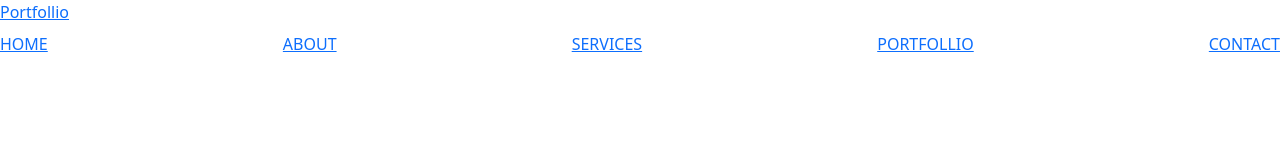
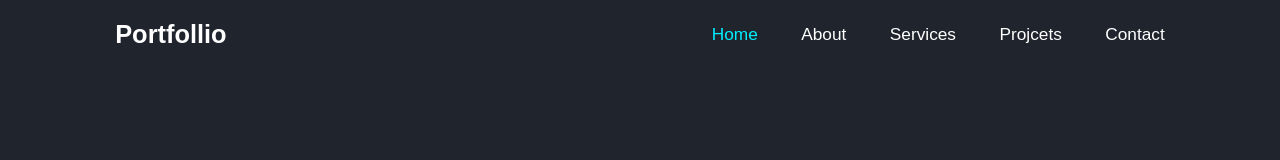
Before and after one commit to SahanChamara/My-Portfollio, a plain HTML site: page index.html in a window 1280 px wide. Drawn offline with nearby package versions, Linux system fonts and the light colour scheme.

Commit message:
navbar Complete

```diff
--- a/CSS/style.css
+++ b/CSS/style.css
@@ -1,6 +1,72 @@
-*{
+@import url('https://fonts.googleapis.com/css2?family=Roboto+Slab:wght@100..900&display=swap');
+
+* {
     padding: 0;
     margin: 0;
     box-sizing: border-box;
+    text-decoration: none;
+    border: none;
+    outline: none;
+    scroll-behavior: smooth;
+    font-family: 'Roboto+Slab',sans-serif;
 
 }
+
+:root{
+    --bg-color:#1f242d;
+    --second-bg-color:#323946;
+    --text-color:#fff;
+    --main-color:#0ef;
+}
+
+html{
+    font-size: 63.5%;
+    overflow: hidden;
+}
+
+body{
+    background: var(--bg-color);
+    color: var(--text-color);
+}
+
+.mlogo{
+    color: var(--text-color);
+}
+
+
+.header {
+    position: fixed;
+    top: 0;
+    left: 0;
+    width: 100%;
+    padding: 2rem 9%;
+    justify-content: space-between;
+    align-items: center;
+    display: flex;
+    z-index: 100;
+}
+
+.logo{
+    font-size: 2.5rem;
+    color: var(--text-color);
+    font-weight: 600;
+    cursor: default;
+}
+
+.navbar a{
+    font-size: 1.7rem;
+    color: var(--text-color);
+    margin-left: 4rem;
+    transition: .3s;
+}
+
+.navbar a:hover,
+.navbar a.active{
+    color: var(--main-color);
+}
+
+#mIcon{
+    font-size: 3.6rem;
+    color: var(--text-color);
+    display: none;
+}
--- a/index.html
+++ b/index.html
@@ -5,31 +5,42 @@
     <meta charset="UTF-8">
     <meta name="viewport" content="width=device-width, initial-scale=1.0">
     <title>My Personal Portfolio</title>
-    <link href="https://cdn.jsdelivr.net/npm/bootstrap@5.3.3/dist/css/bootstrap.min.css" rel="stylesheet"
-        integrity="sha384-QWTKZyjpPEjISv5WaRU9OFeRpok6YctnYmDr5pNlyT2bRjXh0JMhjY6hW+ALEwIH" crossorigin="anonymous">
+
+    <!--Font awoesome-->
+    <link rel="stylesheet" href="https://cdnjs.cloudflare.com/ajax/libs/font-awesome/6.6.0/css/all.min.css"
+        integrity="sha512-Kc323vGBEqzTmouAECnVceyQqyqdsSiqLQISBL29aUW4U/M7pSPA/gEUZQqv1cwx4OnYxTxve5UMg5GT6L4JJg=="
+        crossorigin="anonymous" referrerpolicy="no-referrer" />
+
+    <!--css style sheet-->
+    <link rel="stylesheet" href="CSS/style.css">
+
+    <!--Box Icon css-->
+    <link href='https://unpkg.com/boxicons@2.1.4/css/boxicons.min.css' rel='stylesheet'>
+
 </head>
 
 <body>
     <header class="header">
         <a href="#" class="logo">Portfollio</a>
 
+        <i class='bx bx-menu' id="mIcon"></i>
+
         <nav class="navbar">
-            <a href="#home">HOME</a>
-            <a href="#about">ABOUT</a>
-            <a href="#services">SERVICES</a>
-            <a href="#portfollio">PORTFOLLIO</a>
-            <a href="#contact">CONTACT</a>
+            <a href="#home" class="active">Home</a>
+            <a href="about">About</a>
+            <a href="Services">Services</a>
+            <a href="Projects">Projcets</a>
+            <a href="contact">Contact</a>
+        </nav>
+    </header>
 
-        </nav>
+    <!-- Home -->
+     <section>
 
-
-    </header>
+     </section>
 
 
 
-    <script src="https://cdn.jsdelivr.net/npm/bootstrap@5.3.3/dist/js/bootstrap.bundle.min.js"
-        integrity="sha384-YvpcrYf0tY3lHB60NNkmXc5s9fDVZLESaAA55NDzOxhy9GkcIdslK1eN7N6jIeHz"
-        crossorigin="anonymous"></script>
     <script src="JS/script.js"></script>
 </body>
 
```
